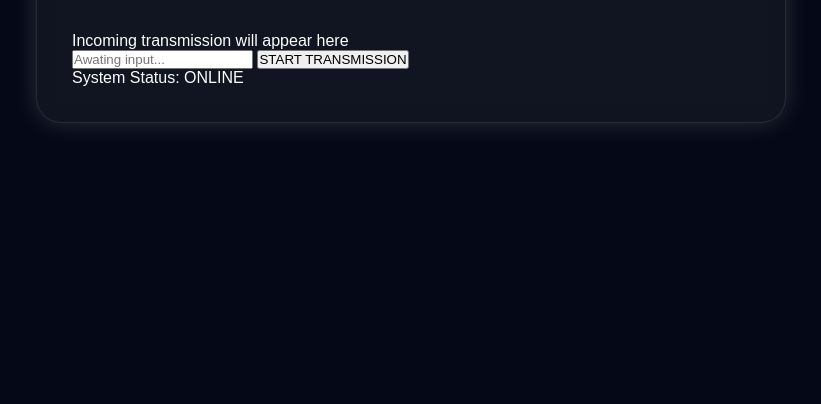
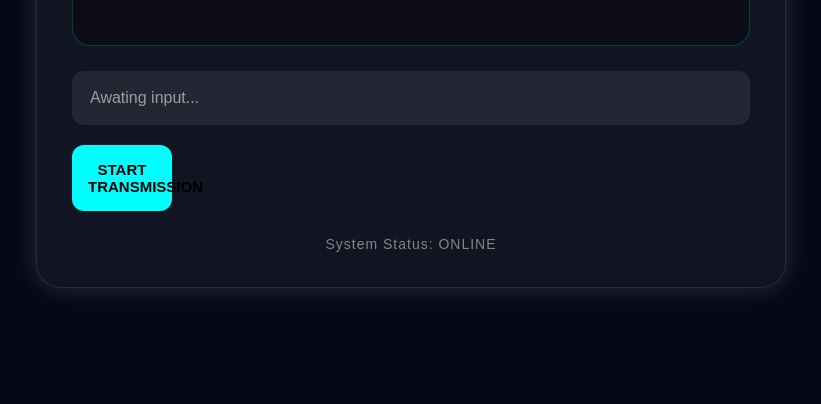
Before and after one commit to Kaustavoffx/Neon-Terminal-game, a plain HTML site: page index.html in a window 1280 px wide. Shown: the part 396-800 px from the top of the page, without its empty margins (229-1050 px from the left). Drawn offline with Linux system fonts and the light colour scheme; a web font is replaced by a local one.

Commit message:
Btn,Input,Footer css are initialized

```diff
--- a/script.js
+++ b/script.js
@@ -0,0 +1,4 @@
+// DAY 1
+// NO gameplay yet
+
+console.log("Neon Terminal initialized");
--- a/style.css
+++ b/style.css
@@ -96,3 +96,115 @@ body{
 /*=========================
     STORY PANEL
 =========================*/
+
+.story-panel{
+    min-height: 180px;
+
+    background: rgba(0,0,0,0.35);
+
+    border-radius: 18px;
+
+    padding: 25px;
+
+    border: 1px solid rgba(0,255,255,0.2);
+
+    margin-bottom: 25px;
+
+    line-height: 1.8;
+}
+
+#story-text{
+    color: #dffefe;
+
+    font-size: 18px;
+}
+
+/*=========================
+    INPUT
+=========================*/
+
+#typing-input{
+
+    width: 100%;
+
+    padding: 16px;
+
+    border: none;
+
+    outline: none;
+
+    border-radius: 12px;
+
+    margin-bottom: 20px;
+
+    background: rgba(255,255,255,0.08);
+
+    color:white;
+
+    font-size: 16px;
+
+    border: 2px solid transparent;
+
+    transition: 0.3s;
+}
+
+#typing-input:focus{
+    border-color:cyan;
+
+    box-shadow:
+    0 0 10px rgba(0,255,255,0.4);
+}
+
+#typing-input::placeholder{
+    color: #a0a0a0;
+}
+
+/*=========================
+    BUTTON
+=========================*/
+
+#start-btn{
+    width: 100px;
+
+    padding: 16px;
+
+    border: none;
+
+    border-radius: 12px;
+
+    background: cyan;
+
+    color: black;
+
+    font-weight: bold;
+
+    font-size: 15px;
+
+    cursor: pointer;
+
+    transition: 0.3s;
+}
+
+#start-btn:hover{
+    transform: translateY(-2px);
+
+    box-shadow:
+    0 0 20px rgba(0,255,255,0.5);
+}
+
+/*=========================
+    FOOTER
+=========================*/
+
+.footer-text{
+    margin-top: 25px;
+
+    text-align: center;
+
+    color: #7c8a8a;
+
+    font-size: 14px;
+
+    letter-spacing: 1px;
+
+}
```
